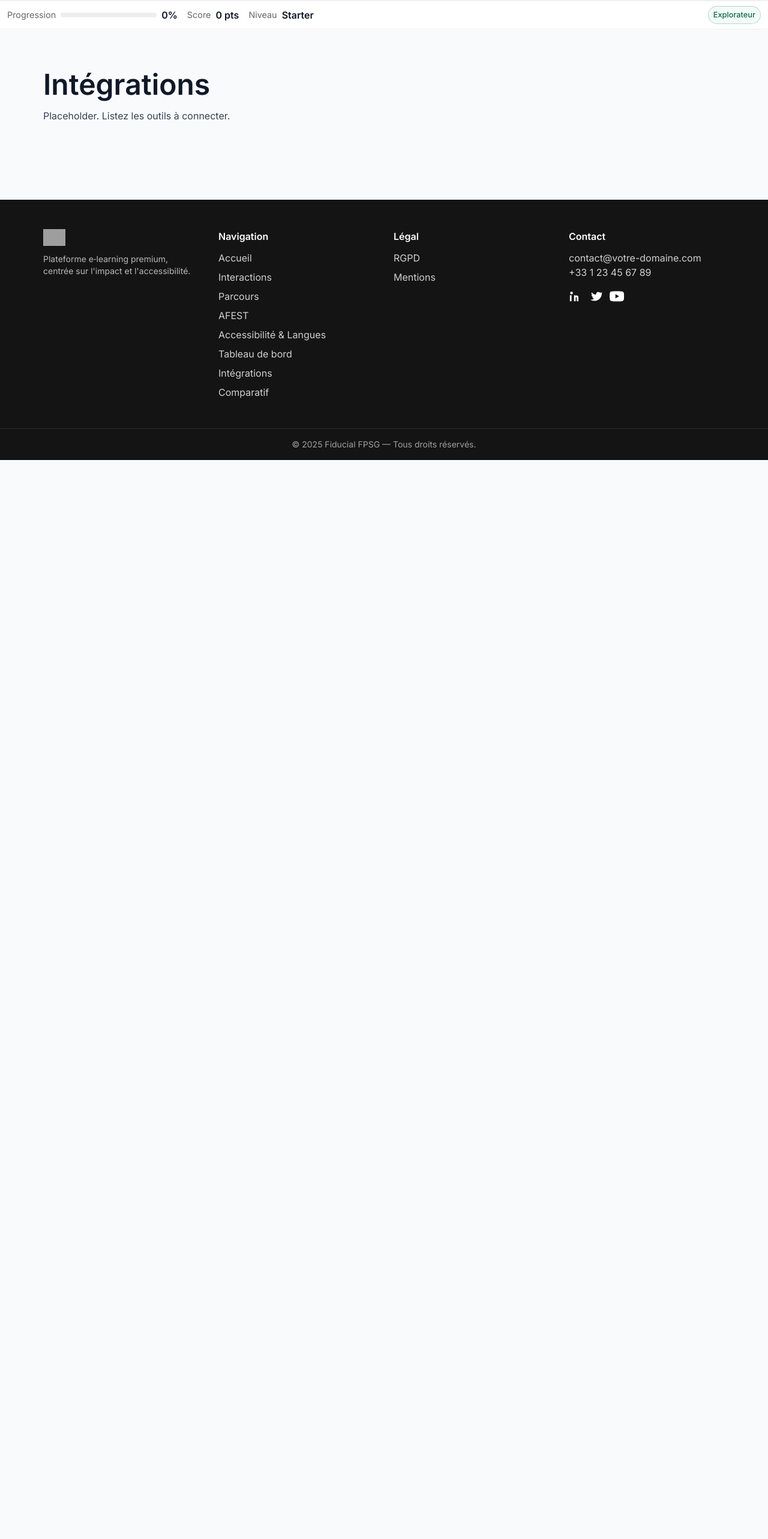
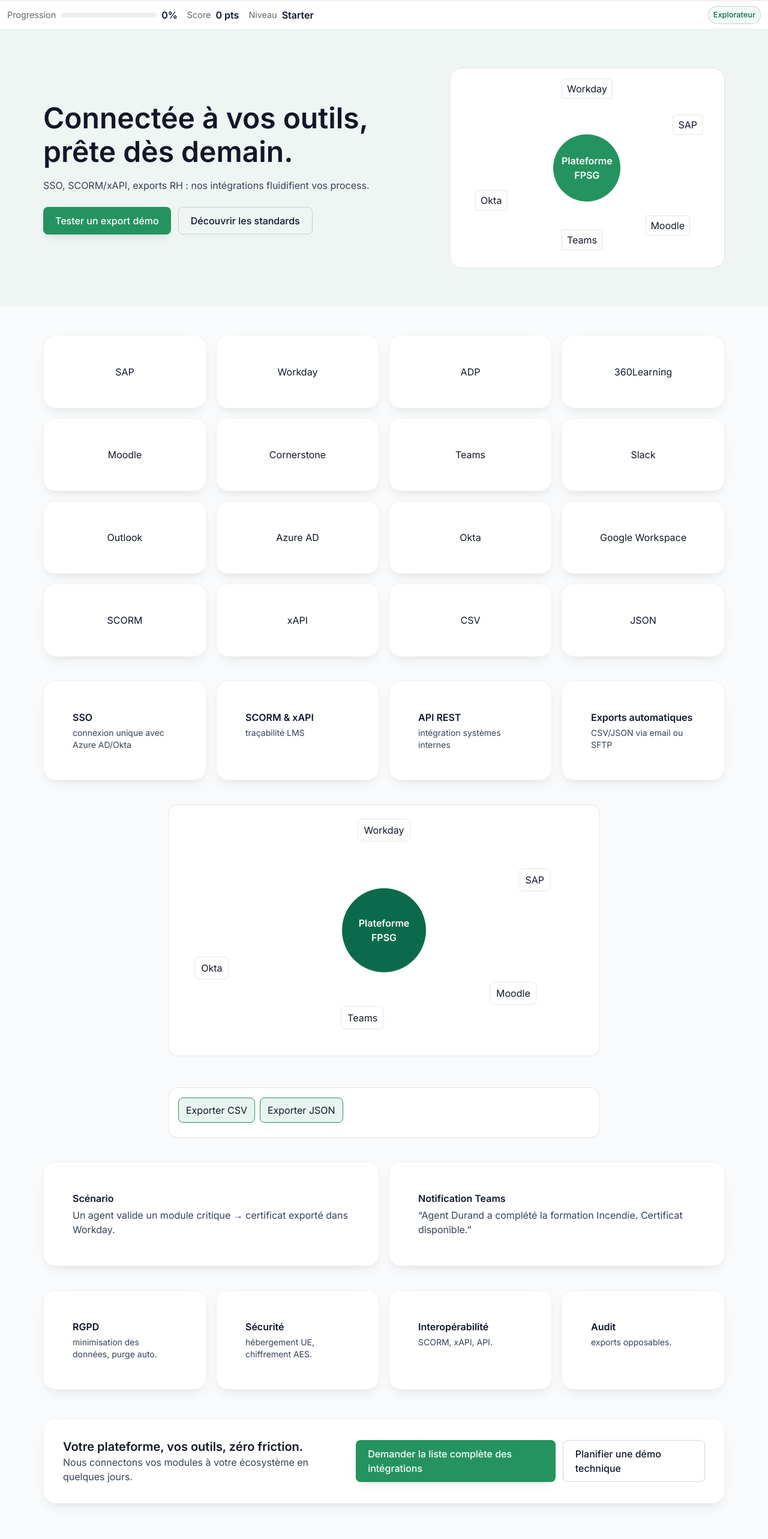
Before and after one commit to micktal/demo, a SvelteKit app: page /integrations in a window 1280 px wide. Shown: the part 80-2646 px from the top of the page at 60% size. Before the commit the page ends 847 px from the top, so only its background shows below. Built offline with nearby package versions, Linux system fonts and the light colour scheme; grey boxes are pictures that could not be loaded.

Commit message:
Implement full Integrations page per spec with hero, logos, standards, interactive hub, export demo, use-case, compliance, CTA
cgen-ebbe4fb0d2ee411382ae74d10e3ee673

```diff
--- a/src/routes/integrations/+page.svelte
+++ b/src/routes/integrations/+page.svelte
@@ -1,4 +1,158 @@
-<section class="container-1200 py-16">
-  <h1>Intégrations</h1>
-  <p class="mt-3">Placeholder. Listez les outils à connecter.</p>
+<script lang="ts">
+  import Button from '$lib/components/Button.svelte';
+  import Card from '$lib/components/Card.svelte';
+  import { demo } from '$lib/stores/demo';
+
+  const KEY = 'fpsgDemo';
+  function mergeSave(partial: Record<string, any>) {
+    try { const s = JSON.parse(localStorage.getItem(KEY) || '{}'); localStorage.setItem(KEY, JSON.stringify({ ...s, ...partial })); } catch {}
+  }
+
+  // HUB interactive
+  let hubInfo = $state('');
+  function hubSet(info: string) { hubInfo = info; }
+
+  // Export demo
+  function download(content: string, name: string, type: string) {
+    const blob = new Blob([content], { type });
+    const a = document.createElement('a'); a.href = URL.createObjectURL(blob); a.download = name; a.click();
+  }
+  function onExportCSV() {
+    const s = (() => { try { return JSON.parse(localStorage.getItem(KEY) || '{}'); } catch { return {}; } })();
+    const csv = `progress,score,badges\n${s.progress || 0},${s.score || 0},"${(s.badges || []).join('|')}"`;
+    download(csv, 'export_demo.csv', 'text/csv');
+    demo.addProgress(5); demo.addScore(3); demo.award('Export RH testé');
+    mergeSave({});
+    hubInfo = '✅ Export CSV généré.';
+  }
+  function onExportJSON() {
+    const s = (() => { try { return JSON.parse(localStorage.getItem(KEY) || '{}'); } catch { return {}; } })();
+    download(JSON.stringify(s, null, 2), 'export_demo.json', 'application/json');
+    demo.addProgress(5); demo.addScore(3); demo.award('Export RH testé');
+    mergeSave({});
+    hubInfo = '✅ Export JSON généré.';
+  }
+</script>
+
+<svelte:head>
+  <title>Intégrations RH, LMS, SSO & API – Fiducial FPSG</title>
+  <meta name="description" content="SSO, SCORM/xAPI, API REST, exports RH/CSV : notre plateforme s’intègre à vos outils sans friction." />
+</svelte:head>
+
+<!-- SECTION 1 — HERO -->
+<section class="w-full bg-brand-green/5">
+  <div class="container-1200 py-12 md:py-16 grid-12 items-center gap-6">
+    <div class="col-span-12 md:col-span-7">
+      <h1>Connectée à vos outils, prête dès demain.</h1>
+      <p class="mt-4 max-w-2xl">SSO, SCORM/xAPI, exports RH : nos intégrations fluidifient vos process.</p>
+      <div class="mt-6 flex gap-3 flex-wrap">
+        <Button href="#export" variant="primary">Tester un export démo</Button>
+        <Button href="#standards" variant="ghost">Découvrir les standards</Button>
+      </div>
+    </div>
+    <div class="col-span-12 md:col-span-5">
+      <div class="rounded-xl overflow-hidden border border-black/10 bg-white p-4">
+        <div class="relative mx-auto" style="width:100%;max-width:420px;height:300px">
+          <div class="absolute left-1/2 top-1/2 -translate-x-1/2 -translate-y-1/2 h-28 w-28 rounded-full bg-brand-green text-white flex items-center justify-center font-semibold text-center">Plateforme<br/>FPSG</div>
+          <div class="absolute" style="top:6%;left:50%;transform:translate(-50%,-50%)"><div class="px-2 py-1 rounded border border-black/10 bg-white">Workday</div></div>
+          <div class="absolute" style="top:26%;left:90%;transform:translate(-50%,-50%)"><div class="px-2 py-1 rounded border border-black/10 bg-white">SAP</div></div>
+          <div class="absolute" style="top:82%;left:82%;transform:translate(-50%,-50%)"><div class="px-2 py-1 rounded border border-black/10 bg-white">Moodle</div></div>
+          <div class="absolute" style="top:90%;left:48%;transform:translate(-50%,-50%)"><div class="px-2 py-1 rounded border border-black/10 bg-white">Teams</div></div>
+          <div class="absolute" style="top:68%;left:12%;transform:translate(-50%,-50%)"><div class="px-2 py-1 rounded border border-black/10 bg-white">Okta</div></div>
+        </div>
+      </div>
+    </div>
+  </div>
 </section>
+
+<!-- SECTION 2 — LOGOS DES INTÉGRATIONS -->
+<section class="container-1200 pt-10 md:pt-12">
+  <div class="grid grid-cols-2 md:grid-cols-4 gap-4">
+    <Card><div class="p-4 text-center">SAP</div></Card>
+    <Card><div class="p-4 text-center">Workday</div></Card>
+    <Card><div class="p-4 text-center">ADP</div></Card>
+    <Card><div class="p-4 text-center">360Learning</div></Card>
+    <Card><div class="p-4 text-center">Moodle</div></Card>
+    <Card><div class="p-4 text-center">Cornerstone</div></Card>
+    <Card><div class="p-4 text-center">Teams</div></Card>
+    <Card><div class="p-4 text-center">Slack</div></Card>
+    <Card><div class="p-4 text-center">Outlook</div></Card>
+    <Card><div class="p-4 text-center">Azure AD</div></Card>
+    <Card><div class="p-4 text-center">Okta</div></Card>
+    <Card><div class="p-4 text-center">Google Workspace</div></Card>
+    <Card><div class="p-4 text-center">SCORM</div></Card>
+    <Card><div class="p-4 text-center">xAPI</div></Card>
+    <Card><div class="p-4 text-center">CSV</div></Card>
+    <Card><div class="p-4 text-center">JSON</div></Card>
+  </div>
+</section>
+
+<!-- SECTION 3 — STANDARDS TECHNIQUES -->
+<section id="standards" class="container-1200 pt-10">
+  <div class="grid grid-cols-1 md:grid-cols-4 gap-4">
+    <Card><div class="p-4"><div class="font-semibold">SSO</div><div class="text-sm text-gray-700 mt-1">connexion unique avec Azure AD/Okta</div></div></Card>
+    <Card><div class="p-4"><div class="font-semibold">SCORM & xAPI</div><div class="text-sm text-gray-700 mt-1">traçabilité LMS</div></div></Card>
+    <Card><div class="p-4"><div class="font-semibold">API REST</div><div class="text-sm text-gray-700 mt-1">intégration systèmes internes</div></div></Card>
+    <Card><div class="p-4"><div class="font-semibold">Exports automatiques</div><div class="text-sm text-gray-700 mt-1">CSV/JSON via email ou SFTP</div></div></Card>
+  </div>
+</section>
+
+<!-- SECTION 4 — HUB INTERACTIF DES LOGOS -->
+<section class="container-1200 pt-10">
+  <div id="hub" class="rounded-2xl border border-black/10 bg-white" style="position:relative;width:100%;max-width:720px;height:420px;margin:auto">
+    <div style="position:absolute;left:50%;top:50%;transform:translate(-50%,-50%);width:140px;height:140px;border-radius:50%;background:#0C6A4C;color:#fff;display:flex;align-items:center;justify-content:center;font-weight:600;text-align:center">Plateforme<br/>FPSG</div>
+    <button class="hub-logo" style="top:10%;left:50%" onclick={() => hubSet('Workday : synchronisation auto certificats')}>Workday</button>
+    <button class="hub-logo" style="top:30%;left:85%" onclick={() => hubSet('SAP : export RH & badges')}>SAP</button>
+    <button class="hub-logo" style="top:75%;left:80%" onclick={() => hubSet('Moodle : import SCORM/xAPI')}>Moodle</button>
+    <button class="hub-logo" style="top:85%;left:45%" onclick={() => hubSet('Teams : notifications auto')}>Teams</button>
+    <button class="hub-logo" style="top:65%;left:10%" onclick={() => hubSet('Okta : SSO sécurisé')}>Okta</button>
+  </div>
+  <p id="hub-info" class="text-brand-green text-center mt-3">{hubInfo}</p>
+  <style>
+    #hub .hub-logo{position:absolute;padding:6px 10px;border:1px solid #e5e7eb;border-radius:8px;background:#fff;cursor:pointer;transform:translate(-50%,-50%)}
+    #hub .hub-logo:hover{border-color:#0C6A4C;color:#0C6A4C}
+  </style>
+</section>
+
+<!-- SECTION 5 — EXEMPLE D’EXPORT RH -->
+<section id="export" class="container-1200 pt-10">
+  <div class="rounded-2xl border border-black/10 bg-white p-4 max-w-[720px] mx-auto">
+    <div class="flex gap-2 flex-wrap">
+      <button class="px-3 py-2 rounded-lg border border-brand-green bg-brand-green/10" onclick={onExportCSV}>Exporter CSV</button>
+      <button class="px-3 py-2 rounded-lg border border-brand-green bg-brand-green/10" onclick={onExportJSON}>Exporter JSON</button>
+    </div>
+    <p class="mt-2 text-brand-green">{hubInfo}</p>
+  </div>
+</section>
+
+<!-- SECTION 6 — CAS D’USAGE CONCRET -->
+<section class="container-1200 pt-10">
+  <div class="grid grid-cols-1 md:grid-cols-2 gap-4">
+    <Card><div class="p-4"><div class="font-semibold">Scénario</div><div class="text-gray-700 mt-1">Un agent valide un module critique → certificat exporté dans Workday.</div></div></Card>
+    <Card><div class="p-4"><div class="font-semibold">Notification Teams</div><div class="text-gray-700 mt-1">“Agent Durand a complété la formation Incendie. Certificat disponible.”</div></div></Card>
+  </div>
+</section>
+
+<!-- SECTION 7 — BLOC CONFORMITÉ -->
+<section class="container-1200 pt-10">
+  <div class="grid grid-cols-1 md:grid-cols-4 gap-4">
+    <Card><div class="p-4"><div class="font-semibold">RGPD</div><div class="text-sm text-gray-700 mt-1">minimisation des données, purge auto.</div></div></Card>
+    <Card><div class="p-4"><div class="font-semibold">Sécurité</div><div class="text-sm text-gray-700 mt-1">hébergement UE, chiffrement AES.</div></div></Card>
+    <Card><div class="p-4"><div class="font-semibold">Interopérabilité</div><div class="text-sm text-gray-700 mt-1">SCORM, xAPI, API.</div></div></Card>
+    <Card><div class="p-4"><div class="font-semibold">Audit</div><div class="text-sm text-gray-700 mt-1">exports opposables.</div></div></Card>
+  </div>
+</section>
+
+<!-- SECTION 8 — CTA FINAL -->
+<section class="container-1200 pt-12 pb-16">
+  <div class="card flex flex-col md:flex-row items-center justify-between gap-4">
+    <div>
+      <h2 class="text-xl font-semibold">Votre plateforme, vos outils, zéro friction.</h2>
+      <p class="text-gray-700">Nous connectons vos modules à votre écosystème en quelques jours.</p>
+    </div>
+    <div class="flex gap-3">
+      <Button href="/contact?from=integrations-list" variant="primary">Demander la liste complète des intégrations</Button>
+      <Button href="/tableau-de-bord" variant="ghost">Planifier une démo technique</Button>
+    </div>
+  </div>
+</section>
```
